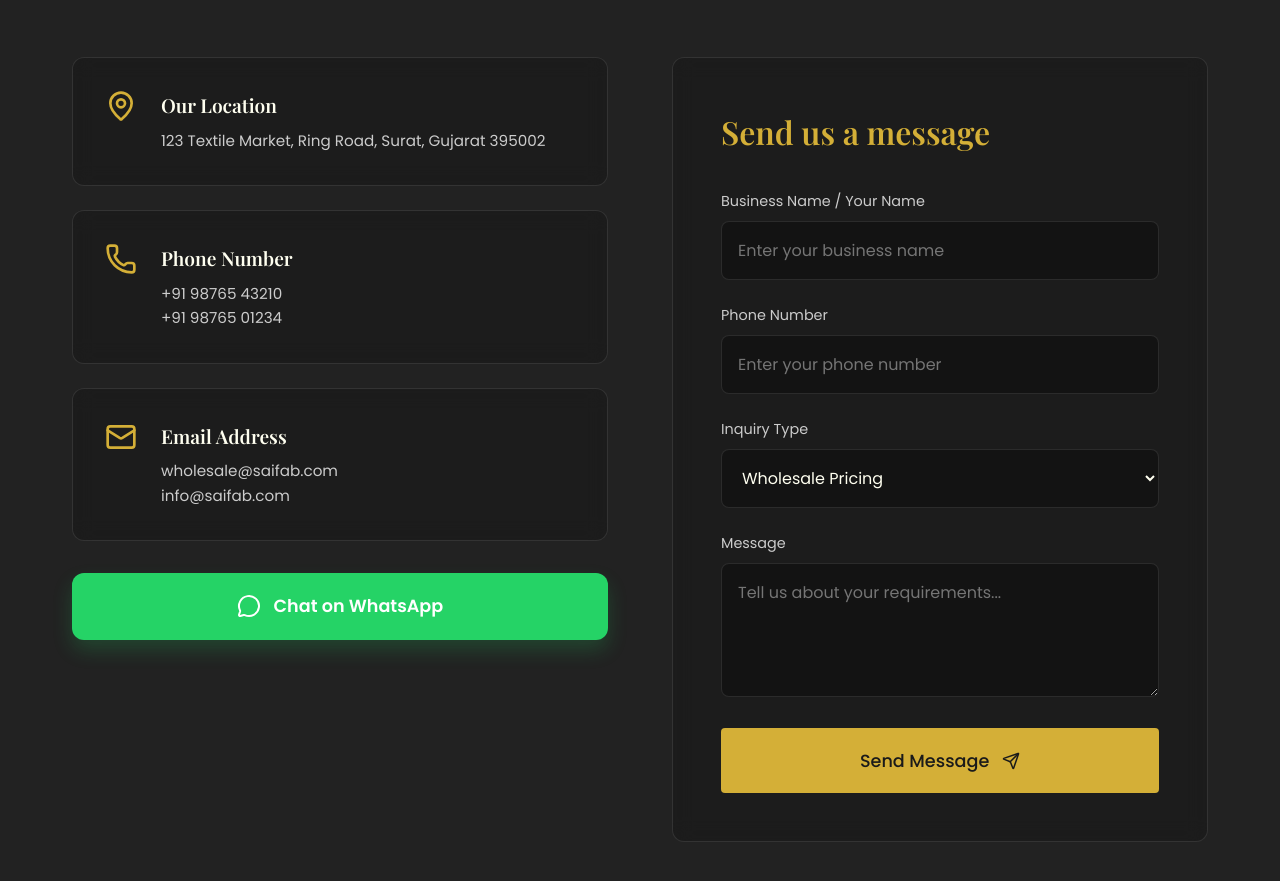
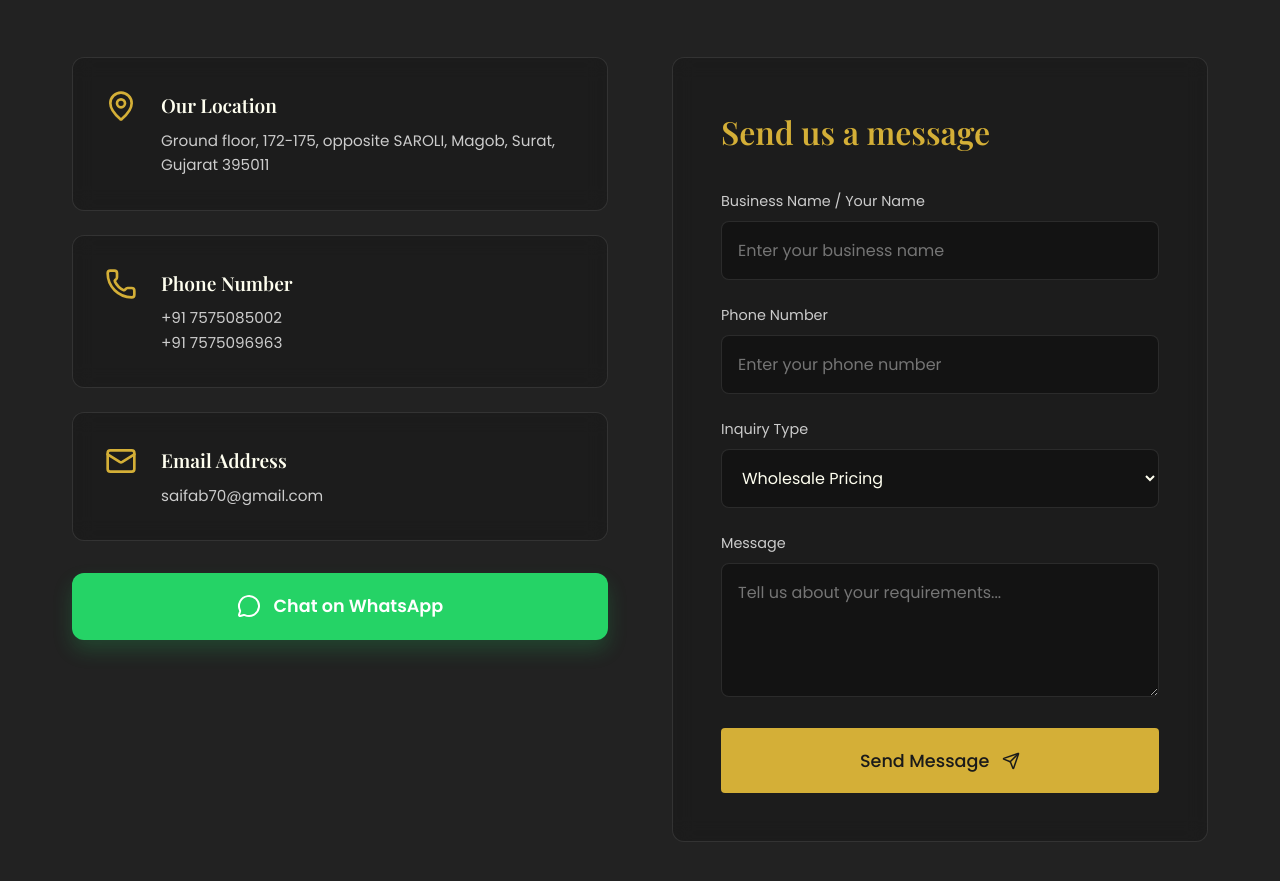
Before and after one commit to JashG07/saifab-website, a React (Vite) app: page / in a window 1280 px wide. Shown: the part 7540-8421 px from the top of the page. Built offline with nearby package versions, Linux system fonts and the light colour scheme; a web font is replaced by a local one.

Commit message:
updated website

```diff
--- a/src/components/Contact.tsx
+++ b/src/components/Contact.tsx
@@ -29,7 +29,7 @@ export default function Contact() {
               <MapPin className="info-icon" size={32} />
               <div>
                 <h3>Our Location</h3>
-                <p>123 Textile Market, Ring Road, Surat, Gujarat 395002</p>
+                <p>Ground floor, 172-175, opposite SAROLI, Magob, Surat, Gujarat 395011</p>
               </div>
             </div>
 
@@ -37,7 +37,7 @@ export default function Contact() {
               <Phone className="info-icon" size={32} />
               <div>
                 <h3>Phone Number</h3>
-                <p>+91 98765 43210 <br /> +91 98765 01234</p>
+                <p>+91 7575085002 <br /> +91 7575096963</p>
               </div>
             </div>
 
@@ -45,7 +45,7 @@ export default function Contact() {
               <Mail className="info-icon" size={32} />
               <div>
                 <h3>Email Address</h3>
-                <p>wholesale@saifab.com <br /> info@saifab.com</p>
+                <p>saifab70@gmail.com</p>
               </div>
             </div>
 
```
